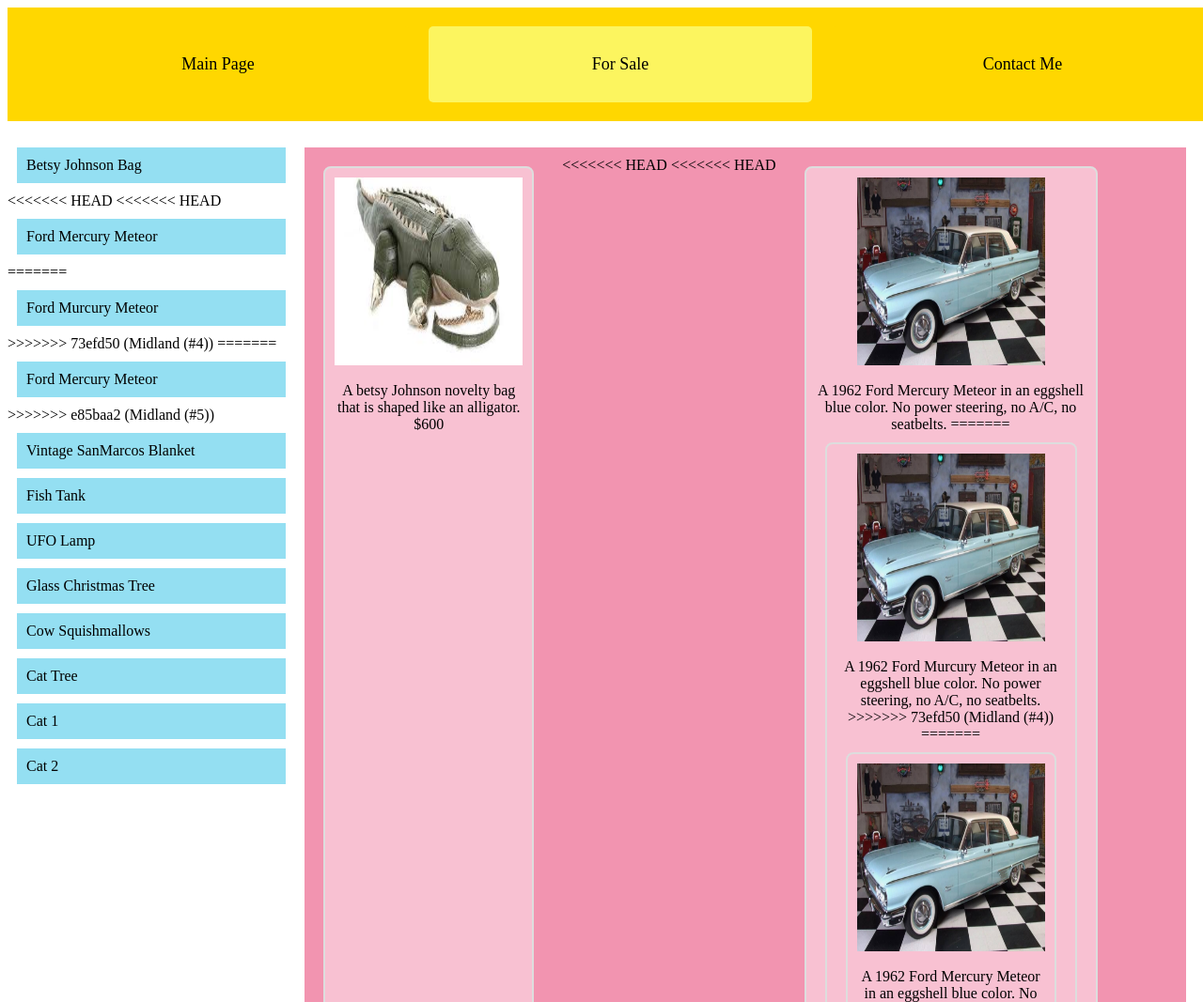
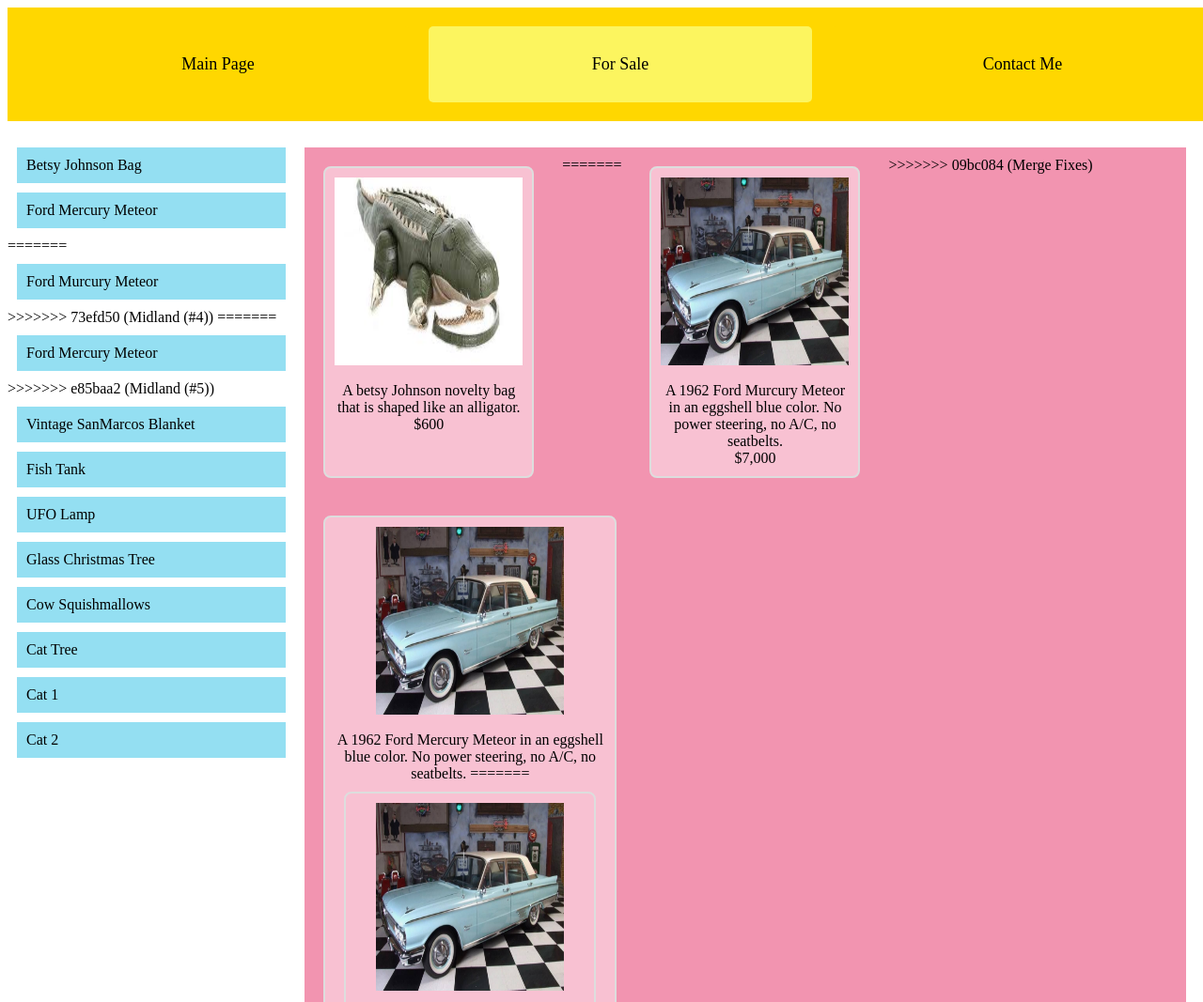
Before and after one commit to mshaner97/midland, a plain HTML site: page src/project1/secondpage.html in a window 1280 px wide. Shown: the top 1067 px of the page at 94% size. Drawn offline with Linux system fonts and the light colour scheme.

Commit message:
merge fixes

```diff
--- a/src/project1/secondpage.html
+++ b/src/project1/secondpage.html
@@ -21,8 +21,7 @@
     <div class="salewrapper">
     <div class="sidecolumn">
         <a href="#betsyjohnsonbag" class="box">Betsy Johnson Bag</a>
-<<<<<<< HEAD
-<<<<<<< HEAD
+
         <a href="#fordmercury" class="box">Ford Mercury Meteor</a>
 =======
         <a href="#fordmurcury" class="box">Ford Murcury Meteor</a>
@@ -48,8 +47,16 @@
             <br>
             $600
         </div>
-<<<<<<< HEAD
-<<<<<<< HEAD
+
+=======
+        <div class="salebox">
+            <img src="fordmm1962.jpeg" alt="1962 Ford Murcury Meteor" class="img-fluid" height="200px" width="200px"/>
+            <br>
+            A 1962 Ford Murcury Meteor in an eggshell blue color. No power steering, no A/C, no seatbelts.
+            <br>
+            $7,000
+        </div>
+>>>>>>> 09bc084 (Merge Fixes)
         <div id="fordmercury" class="salebox">
             <img src="fordmm1962.jpeg" alt="1962 Ford Mercury Meteor" class="img-fluid" height="200px" width="200px"/>
             <br>
@@ -131,8 +138,8 @@
         <img src="star.png" alt="star" height="75px" width="75px">
         Maggie's Random Emporium!
         <img src="star2.png" alt="star" height="75px" width="75px">
-<<<<<<< HEAD
-<<<<<<< HEAD
+
+
         <br>
         <span class="phone">Address: 777 Seven St. Ste# 7 . . . Phone: 666-666-6666 . . . Fax: 555-555-5555</span>
 =======
```
